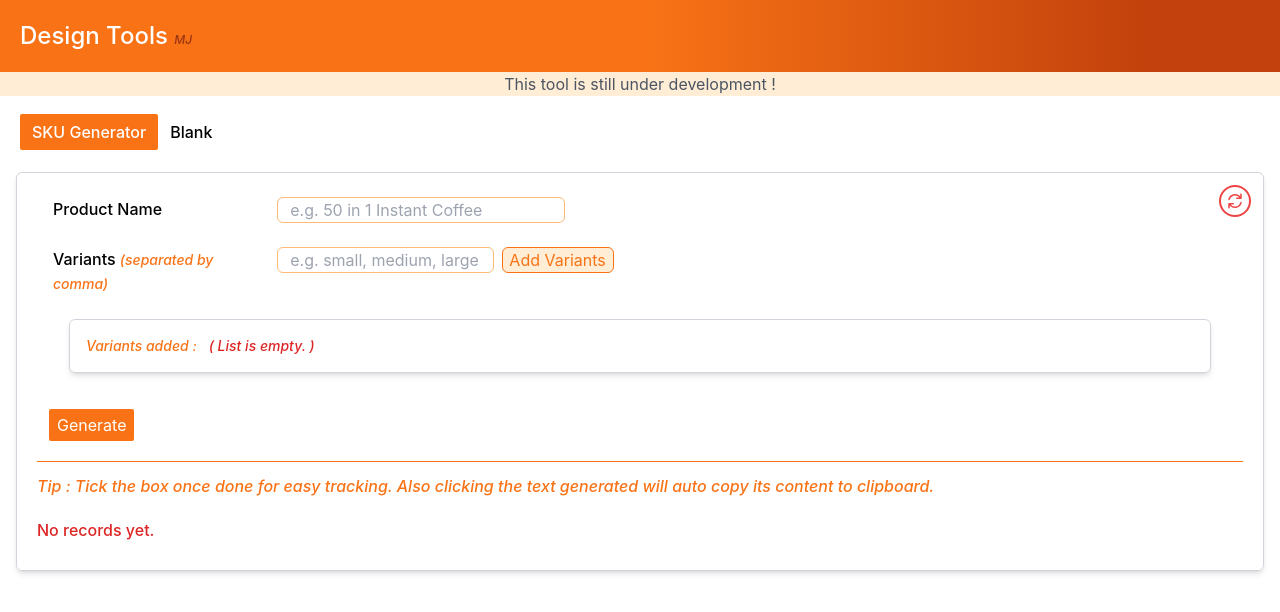
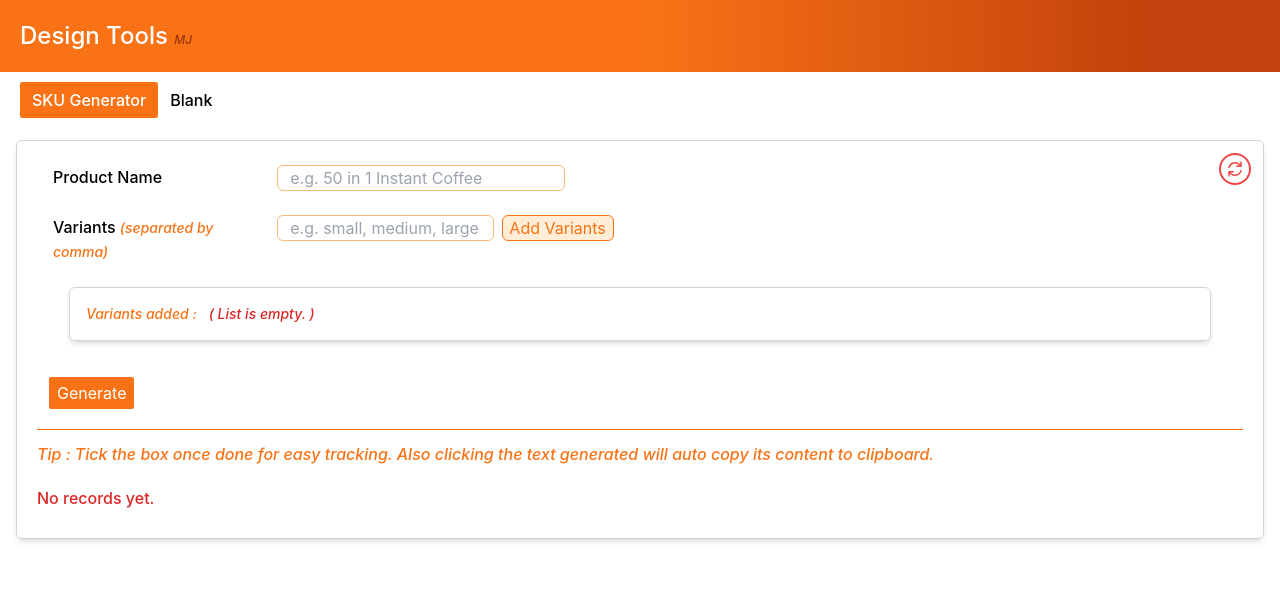
Before and after one commit to leumanuel12/designtools, a React (Create React App) app: page / in a window 1280 px wide. Shown: the top 612 px of the page. Built offline with nearby package versions, Linux system fonts and the light colour scheme.

Commit message:
hide development note

```diff
--- a/src/components/Header.js
+++ b/src/components/Header.js
@@ -16,7 +16,7 @@ export default function Header(props) {
       </div>
 
       <div className="pt-16 pb-5 max-w-7xl mx-auto bg-white min-h-screen shadow-lg">
-        <div className="flex mx-auto justify-center bg-orange-100 text-gray-600 w-full pt-2">
+        <div className="hidden mx-auto justify-center bg-orange-100 text-gray-600 w-full pt-2">
           This tool is still under development !
         </div>
         <div className="py-3 px-5 mb-2">
```
